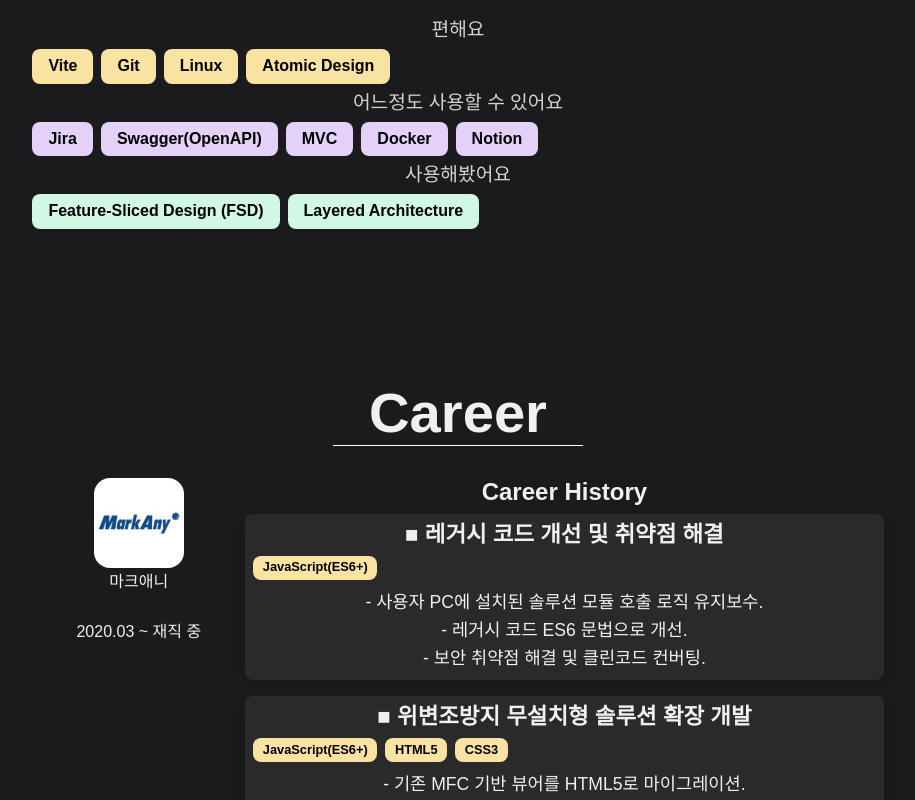
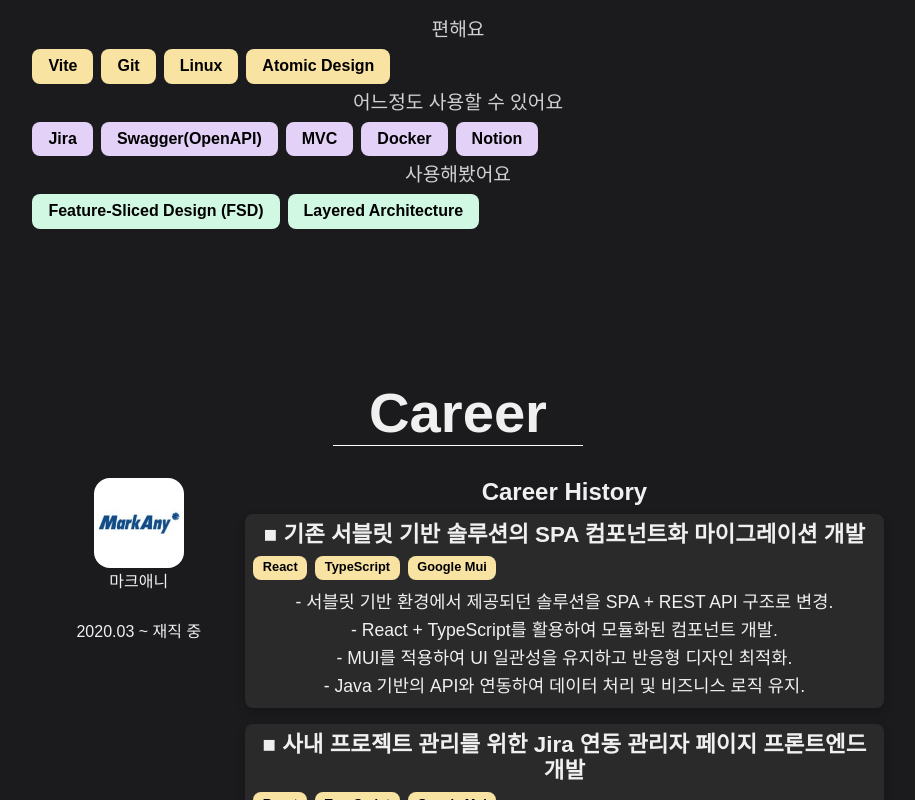
Before and after one commit to kimtaehun-dev/tagDev, a React (Vite) app: page / in a window 1280 px wide. Shown: the part 2000-2800 px from the top of the page, without its empty margins (182-1097 px from the left). Built offline with nearby package versions, Linux system fonts and the light colour scheme; a web font is replaced by a local one.

Commit message:
커리어 히스토리 추가 및 프로젝트 카드 구성

```diff
--- a/src/components/organisms/Header/Header.css
+++ b/src/components/organisms/Header/Header.css
@@ -3,6 +3,7 @@ header {
   width: 100%;
   height: 4.5rem;
   position: fixed;
+  z-index: 1000;
 }
 .header-container-common{
   width: 100%;
@@ -16,6 +17,12 @@ header {
 .header-tittle{
   font-size: 1.5rem;
   margin : 2rem;
+  cursor: pointer;
+  transition: color 0.3s ease;
+}
+
+.header-tittle:hover {
+  color: #1E90FF;
 }
 
 /* default(PC & noScroll) Header */
@@ -31,10 +38,11 @@ header {
 }
 .header-items-default{
   color :#fff;
+  cursor: pointer;
+  transition: color 0.3s ease;
 }
 
 .header-items-default:hover{
-  cursor: pointer;
   color : #1E90FF;
 }
 
@@ -50,10 +58,11 @@ header {
 }
 .header-items-optional{
   color :#F0F0F0;
+  cursor: pointer;
+  transition: color 0.3s ease;
 }
 
 .header-items-optional:hover{
-  cursor: pointer;
   color : #1E90FF;
 }
 
@@ -65,6 +74,12 @@ header {
   width: 40px;
   height: 40px;
   margin-right: 20px;
+  cursor: pointer;
+  transition: opacity 0.3s ease;
+}
+
+.header-contents-mobile-btn:hover {
+  opacity: 0.8;
 }
 
 .header-contents-mobile-btn img {
@@ -81,6 +96,7 @@ header {
   height: 0;
   overflow: auto;
   transition: height 0.3s ease;
+  background-color: #3A3A3D;
 }
 
 .act {
@@ -93,9 +109,12 @@ header {
   padding:1rem;
   color : #F0F0F0;
   background-color:#3A3A3D;
+  cursor: pointer;
+  transition: color 0.3s ease;
 }
 .header-contents-mobile-items:hover{
   color : #1E90FF;
+  background-color: #2A2A2A;
 }
 
 /* media query */
--- a/src/components/organisms/Header/Header.tsx
+++ b/src/components/organisms/Header/Header.tsx
@@ -14,7 +14,14 @@ export default function Header() {
   const handleNavMove =(id:string)=>{
     const element = document.getElementById(id);
     if (element) {
-      element.scrollIntoView({ behavior: 'smooth' });
+      const headerOffset = 80; // 헤더 높이
+      const elementPosition = element.getBoundingClientRect().top;
+      const offsetPosition = elementPosition + window.pageYOffset - headerOffset;
+
+      window.scrollTo({
+        top: offsetPosition,
+        behavior: 'smooth'
+      });
     }
     handleNabClose();
   }
@@ -52,7 +59,14 @@ export default function Header() {
   const handleNavScroll = (id:string)=>{
     const element = document.getElementById(id);
     if (element) {
-      element.scrollIntoView({ behavior: 'smooth' });
+      const headerOffset = 80; // 헤더 높이
+      const elementPosition = element.getBoundingClientRect().top;
+      const offsetPosition = elementPosition + window.pageYOffset - headerOffset;
+
+      window.scrollTo({
+        top: offsetPosition,
+        behavior: 'smooth'
+      });
     }
   }
 
--- a/src/components/organisms/article/career/Career.tsx
+++ b/src/components/organisms/article/career/Career.tsx
@@ -5,12 +5,34 @@ import WorkCard from '../../../molecules/workCard/workCard';
 
 const markanyWorkCardData = [
   {
-    tittle : '레거시 코드 개선 및 취약점 해결 ',
-    skill: ['JavaScript(ES6+)'],
+    tittle : '기존 서블릿 기반 솔루션의 SPA 컴포넌트화 마이그레이션 개발',
+    skill : ['React','TypeScript', 'Google Mui'],
     text : [
-      '사용자 PC에 설치된 솔루션 모듈 호출 로직 유지보수.',
-      '레거시 코드 ES6 문법으로 개선.',
-      '보안 취약점 해결 및 클린코드 컨버팅.'
+      '서블릿 기반 환경에서 제공되던 솔루션을 SPA + REST API 구조로 변경.',
+      'React + TypeScript를 활용하여 모듈화된 컴포넌트 개발.',
+      'MUI를 적용하여 UI 일관성을 유지하고 반응형 디자인 최적화.',
+      'Java 기반의 API와 연동하여 데이터 처리 및 비즈니스 로직 유지.'
+    ]
+  },
+  {
+    tittle: '사내 프로젝트 관리를 위한 Jira 연동 관리자 페이지 프론트엔드 개발',
+    skill : ['React','TypeScript', 'Google Mui'],
+    text: [
+      'Jira API와 연동된 관리자 페이지 프론트엔드 설계 및 개발.',
+      'React + TypeScript 기반 개발 및 MUI를 활용한 UI 디자인 적용.',
+      'Spring Boot 백엔드와 협업하여 REST API 설계 및 비동기 처리 구현.',
+      'React Hook Form을 이용한 동적 폼 관리 및 검증 로직 추가.',
+      'Context API와 useReducer를 활용한 전역 상태 관리 최적화.',
+      '화면 렌더링 성능을 고려한 효율적인 DB 호출을 위해 DB 마이그레이션 참여.'
+    ]
+  },
+  {
+    tittle: '비가시성 워터마크 솔루션 연동 프론트엔드 개발',
+    skill : ['TypeScript', 'HTML5', 'CSS3'],
+    text: [
+      '워터마크 솔루션 연동 및 워터마크 삽입 기능 개발.',
+      'CDN 환경에서 사이즈가 큰 이미지 워터마크 삽입 호율화 진행.',
+      '화면 랜더링 이벤트를 활용한 UX개선.',
     ]
   },
   {
@@ -24,16 +46,6 @@ const markanyWorkCardData = [
     ]
   },
   {
-    tittle : '기존 서블릿 솔루션의 SPA 컴포넌트화 개발',
-    skill : ['React','TypeScript', 'Google Mui'],
-    text : [
-      '서블릿 기반 환경에서 제공되던 솔루션을 SPA + REST API 구조로 변경.',
-      'React + TypeScript를 활용하여 모듈화된 컴포넌트 개발.',
-      'MUI를 적용하여 UI 일관성을 유지하고 반응형 디자인 최적화.',
-      'Java 기반의 API와 연동하여 데이터 처리 및 비즈니스 로직 유지.'
-    ]
-  },
-  {
     tittle : '웹 콘텐츠 보안을 위한 무설치형 솔루션 프로토타입 개발',
     skill : ['TypeScript', 'WebPack'],
     text: [
@@ -44,17 +56,14 @@ const markanyWorkCardData = [
     ]
   },
   {
-    tittle: '사내 프로젝트 관리를 위한 Jira 연동 관리자 페이지 개발',
-    skill : ['React','TypeScript', 'Google Mui'],
-    text: [
-      'Jira API와 연동된 관리자 페이지 프론트엔드 설계 및 개발.',
-      'React + TypeScript 기반 개발 및 MUI를 활용한 UI 디자인 적용.',
-      'Spring Boot 백엔드와 협업하여 REST API 설계 및 비동기 처리 구현.',
-      'React Hook Form을 이용한 동적 폼 관리 및 검증 로직 추가.',
-      'Context API와 useReducer를 활용한 전역 상태 관리 최적화.',
-      '화면 렌더링 성능을 고려한 효율적인 DB 호출을 위해 DB 마이그레이션 참여.'
+    tittle : '레거시 코드 개선 및 취약점 해결 ',
+    skill: ['JavaScript(ES6+)'],
+    text : [
+      '사용자 PC에 설치된 솔루션 모듈 호출 로직 유지보수.',
+      '레거시 코드 ES6 문법으로 개선.',
+      '보안 취약점 해결 및 클린코드 컨버팅.'
     ]
-  }
+  },
 ]
 
 export default function Carrer(){
```
Also changed, not shown: src/components/molecules/projectCard/ProjectCard.tsx (added), src/components/molecules/projectCard/projectCard.css (added).
